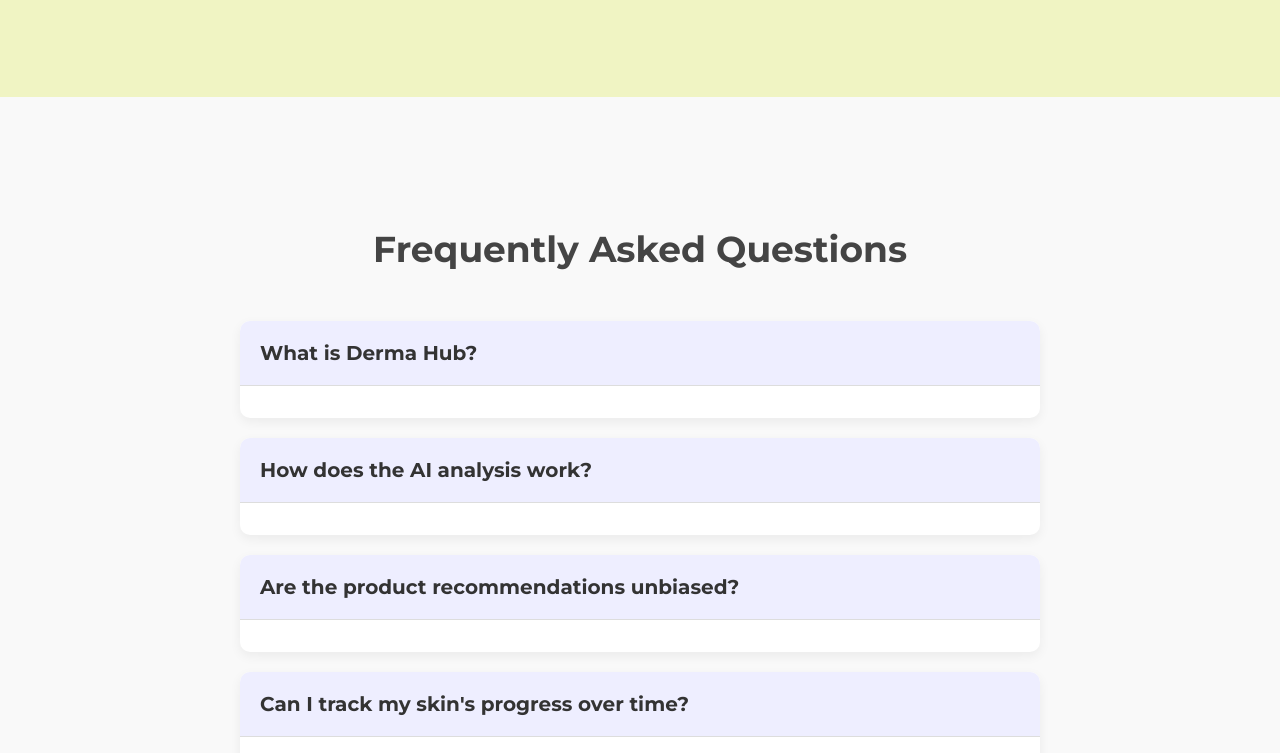
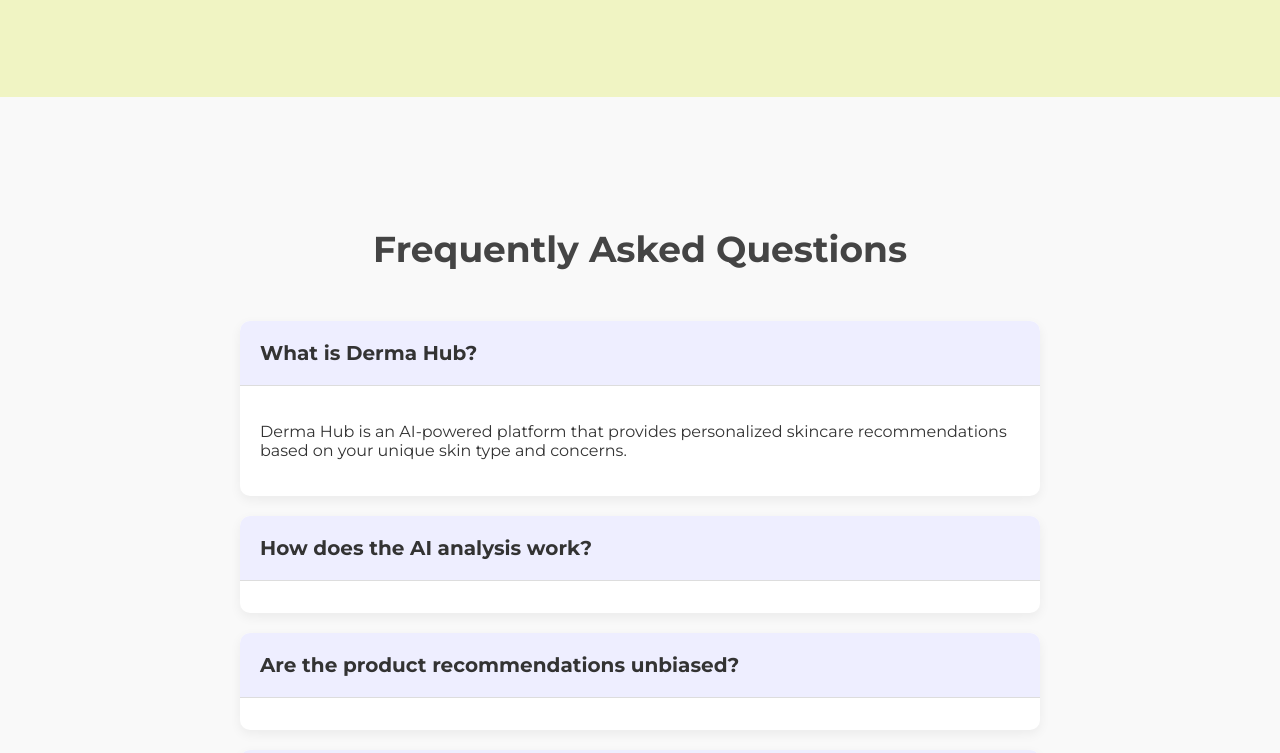
Before and after one commit to blacksnowmartin/DermaHub, a plain HTML site: page index.html in a window 1280 px wide. Both pictures are taken after a click on the element "What is Derma Hub?". Shown: the part 2730-3483 px from the top of the page. Drawn offline with Linux system fonts and the light colour scheme.

Commit message:
Implemented the FAQs effectively

```diff
--- a/index.html
+++ b/index.html
@@ -121,11 +121,11 @@
 
     <script>
         document.addEventListener('DOMContentLoaded', () => {
-            const faqQuestions = document.querySelectorAll('.faq-question');
-            faqQuestions.forEach(question => {
+            const faqItems = document.querySelectorAll('.faq-item');
+            faqItems.forEach(item => {
+                const question = item.querySelector('.faq-question');
                 question.addEventListener('click', () => {
-                    const answer = question.nextElementSibling;
-                    answer.style.display = answer.style.display === 'block' ? 'none' : 'block';
+                    item.classList.toggle('active');
                 });
             });
         });
```
